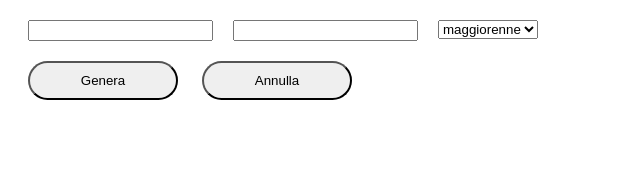
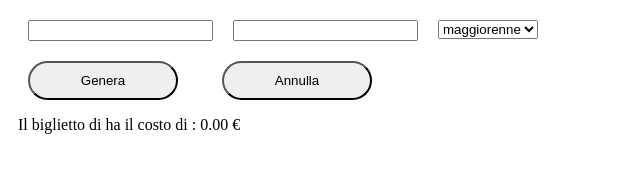
Before and after one commit to Rivio98/js-biglietto-treno-form, a plain HTML site: page index.html in a window 1280 px wide. Both pictures are taken after a click on the button "Genera". Shown: the whole page, without its empty margins (0-640 px from the left). Drawn offline with Linux system fonts and the light colour scheme.

Commit message:
[UPD] Added inner name and price of ticket

```diff
--- a/css/style.css
+++ b/css/style.css
@@ -4,12 +4,10 @@
     padding: 10px;
     border-radius: 20px;
     width: 150px;
-    margin-right: 20px;
+    margin-right: 40px;
 }
 
 /* Card */
-.card {}
-
 
 .d-flex {
     display: flex;
--- a/index.html
+++ b/index.html
@@ -29,6 +29,9 @@
             <button id="genera">Genera</button>
             <button id="annulla">Annulla</button>
         </div>
+        <div>
+            <p>Il biglietto di <span id="nomeUtente"></span> ha il costo di : <span id="prezzoBiglietto"></span></p>
+        </div>
     </div>
     <script src="./js/script.js"></script>
 </body>
--- a/js/script.js
+++ b/js/script.js
@@ -16,5 +16,6 @@ genera.addEventListener('click', function () {
         discount = 40;
     }
     const discountPrice = fullPrice - (fullPrice * discount / 100);
-    console.log('Il costo è: ' + discountPrice.toFixed(2) + ' ' + 'Euro')
+    document.getElementById('prezzoBiglietto').innerHTML = discountPrice.toFixed(2) + ' ' + '&euro;'
+    document.getElementById('nomeUtente').innerHTML = nameSurname
 })
```
